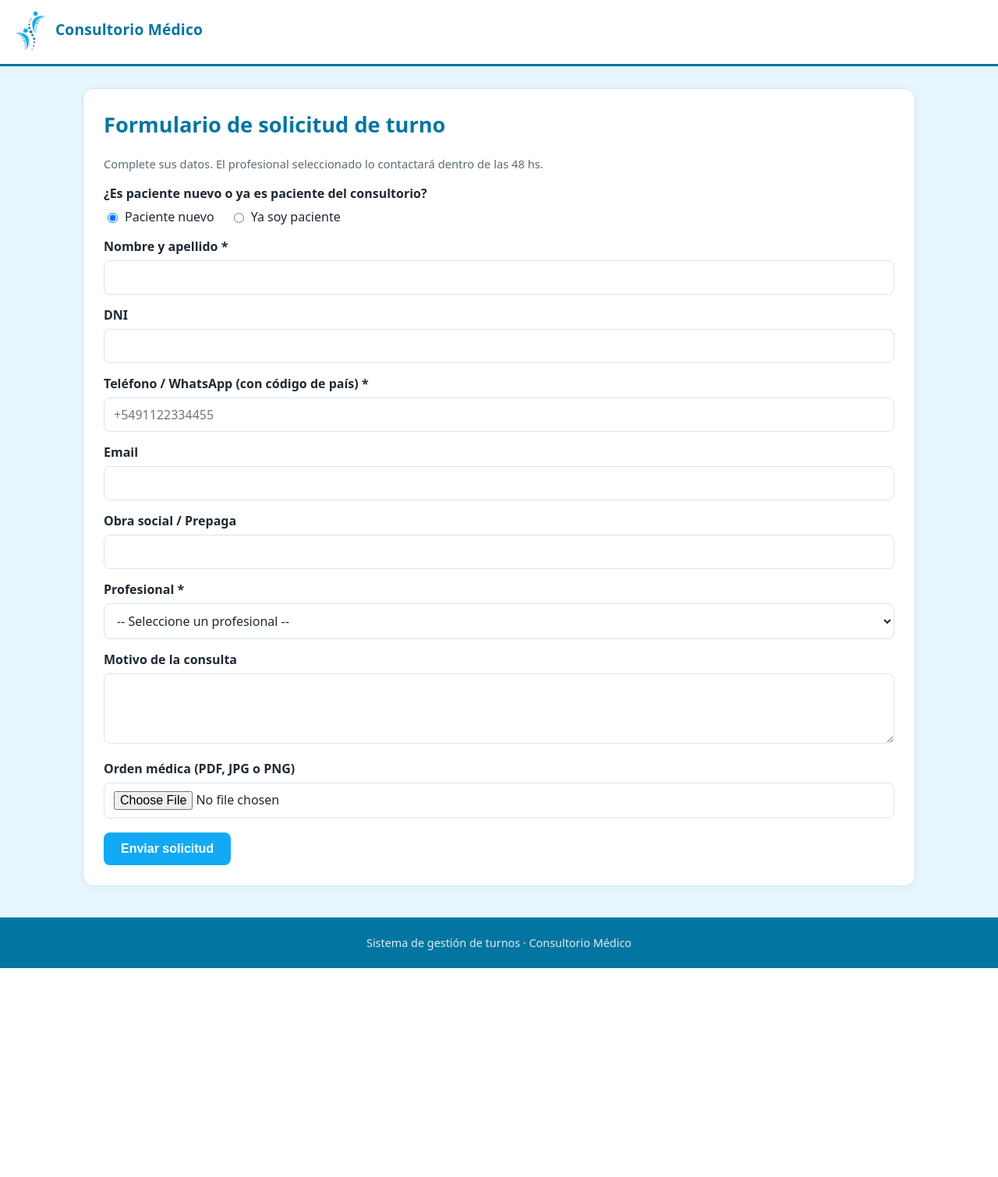
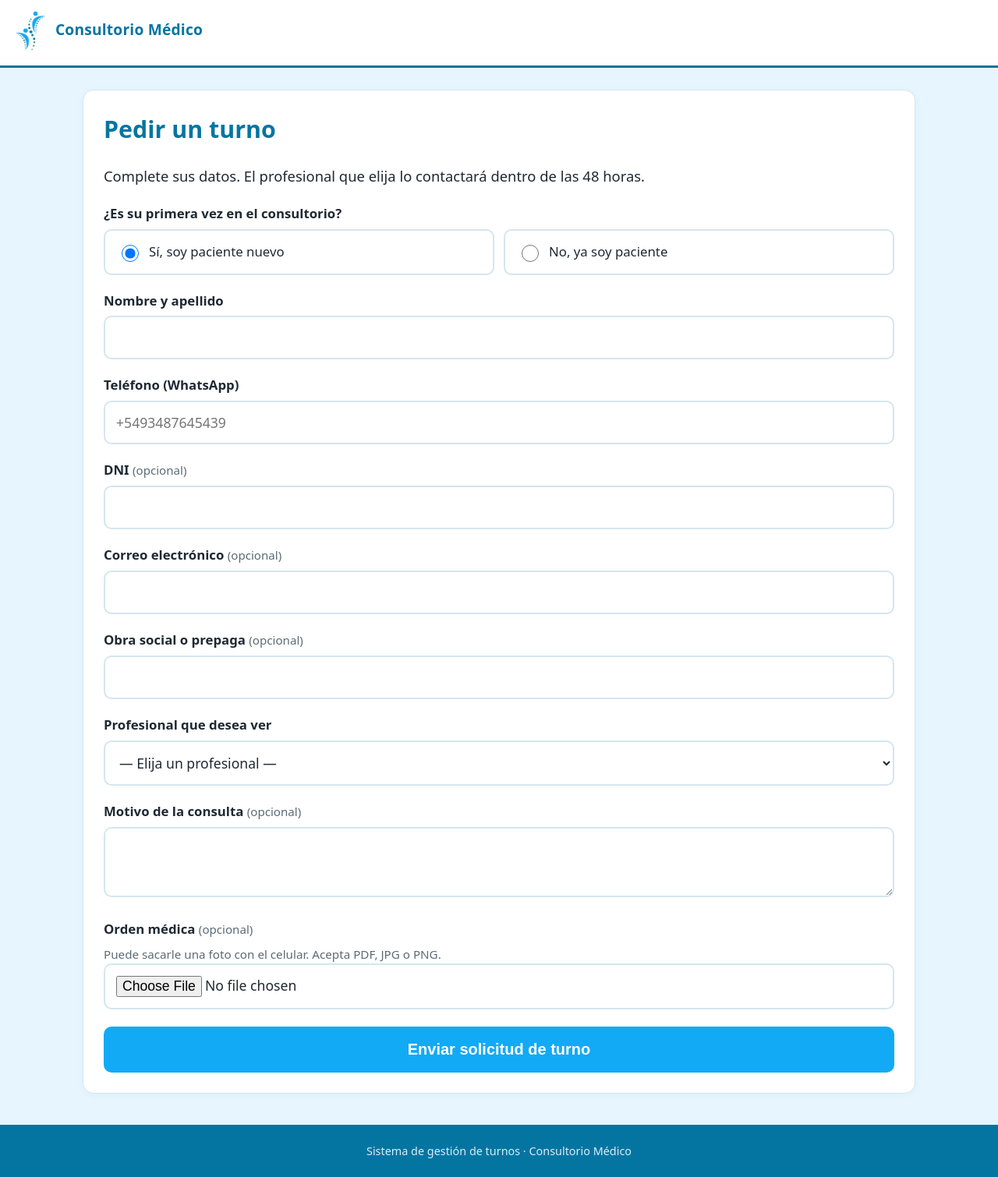
Before and after one commit to naira2800/consultorio, a Node server app: page /formulario in a window 1280 px wide. Shown: the whole page at 78% size. Before the commit the page ends 1242 px from the top, so only its background shows below. Run offline with Node 20, Linux system fonts and the light colour scheme; data that the repository does not hold is empty.

Commit message:
Reconocer pacientes existentes sin login y hacer el formulario accesible
Pacientes existentes sin contrasena (passwordless):
- Nuevo utils/token.js: tokens de acceso cifrados (AES-256-GCM) con vencimiento,
  derivados de APP_SECRET. No exponen datos personales ni se pueden falsificar.
- El mensaje de bienvenida incluye un link con token que representa el telefono
  (ya verificado por WhatsApp). Al abrirlo, la app reconoce al paciente.
- formController: verifica el token (?t=) y precarga los datos; el paciente solo
  confirma y elige profesional. Los nuevos ven el formulario completo.
- El saludo por WhatsApp es personalizado si el paciente ya existe.

Accesibilidad para adultos mayores:
- Tipografia base mayor, campos y botones grandes, mas contraste y espacio.
- Etiquetas claras, campos opcionales marcados, ayudas contextuales, boton
  principal ancho. Telefono del paciente conocido en solo lectura.

Co-Authored-By: Claude Opus 4.8 <noreply@anthropic.com>
Claude-Session: https://claude.ai/code/session_01Bj4D8Y2WuvGCEt5MDUc5H3

```diff
--- a/public/css/style.css
+++ b/public/css/style.css
@@ -20,8 +20,16 @@ body {
   font-family: system-ui, -apple-system, "Segoe UI", Roboto, sans-serif;
   background: var(--bg-tint-light);
   color: var(--text);
-  line-height: 1.5;
+  line-height: 1.6;
+  /* Base grande y legible, pensada para adultos mayores */
+  font-size: 19px;
 }
+
+/* Texto introductorio destacado */
+.lead { font-size: 1.15rem; color: var(--text); }
+/* Ayudas y aclaraciones bajo los campos */
+.hint { font-size: 0.95rem; color: var(--muted); margin: 4px 0 0; }
+.optional { color: var(--muted); font-weight: 400; font-size: 0.9em; }
 
 /* ---- Barra superior ---- */
 .topbar {
@@ -65,12 +73,12 @@ body {
 
 /* ---- Titulos: siempre el azul oscuro ---- */
 h1, h2, h3, h4, h5, h6 { color: var(--brand-dark); }
-h1 { font-size: 1.7rem; margin-top: 0; }
-h2 { font-size: 1.3rem; }
+h1 { font-size: 1.9rem; margin-top: 0; }
+h2 { font-size: 1.4rem; }
 
 a { color: var(--brand-dark); }
 
-label { display: block; font-weight: 600; margin: 14px 0 6px; color: var(--text); }
+label { display: block; font-weight: 700; margin: 20px 0 6px; color: var(--text); font-size: 1.05rem; }
 
 input[type="text"],
 input[type="email"],
@@ -79,10 +87,10 @@ input[type="file"],
 select,
 textarea {
   width: 100%;
-  padding: 10px 12px;
-  border: 1px solid var(--border);
-  border-radius: 8px;
-  font-size: 1rem;
+  padding: 14px 14px;
+  border: 2px solid var(--border);
+  border-radius: 10px;
+  font-size: 1.1rem;
   font-family: inherit;
   background: var(--surface);
   color: var(--text);
@@ -94,8 +102,22 @@ input:focus, select:focus, textarea:focus {
 }
 textarea { min-height: 90px; resize: vertical; }
 
-.radio-group { display: flex; gap: 20px; margin-top: 6px; }
-.radio-group label { display: flex; align-items: center; gap: 6px; font-weight: 500; margin: 0; }
+.radio-group { display: flex; flex-wrap: wrap; gap: 12px; margin-top: 6px; }
+.radio-option {
+  display: flex !important;
+  align-items: center;
+  gap: 10px;
+  font-weight: 500 !important;
+  margin: 0 !important;
+  font-size: 1.05rem !important;
+  padding: 14px 16px;
+  border: 2px solid var(--border);
+  border-radius: 10px;
+  cursor: pointer;
+  flex: 1 1 220px;
+}
+.radio-option:hover { border-color: var(--brand-light); background: var(--bg-tint-light); }
+.radio-group input[type="radio"] { width: 22px; height: 22px; }
 
 /* ---- Botones ---- */
 .btn {
@@ -103,16 +125,18 @@ textarea { min-height: 90px; resize: vertical; }
   background: var(--brand-light);
   color: #fff;
   border: none;
-  padding: 12px 22px;
-  border-radius: 8px;
-  font-size: 1rem;
-  font-weight: 600;
+  padding: 14px 26px;
+  border-radius: 10px;
+  font-size: 1.1rem;
+  font-weight: 700;
   cursor: pointer;
   text-decoration: none;
-  margin-top: 18px;
+  margin-top: 22px;
   transition: background .15s;
 }
 .btn:hover { background: var(--brand-dark); }
+/* Boton grande para acciones principales (mas facil de tocar) */
+.btn-big { display: block; width: 100%; padding: 18px 26px; font-size: 1.25rem; text-align: center; }
 .btn.secondary { background: #fff; color: var(--brand-dark); border: 1px solid var(--brand-dark); }
 .btn.secondary:hover { background: var(--bg-tint-dark); }
 .btn.danger { background: var(--danger); color: #fff; }
--- a/src/config/env.js
+++ b/src/config/env.js
@@ -10,6 +10,10 @@ const env = {
   port: parseInt(process.env.PORT || '3000', 10),
   baseUrl: process.env.APP_BASE_URL || 'http://localhost:3000',
   tz: process.env.TZ || 'America/Argentina/Buenos_Aires',
+
+  // Clave secreta para cifrar/firmar los tokens de acceso passwordless.
+  // IMPORTANTE: en produccion definí un valor propio, largo y aleatorio.
+  appSecret: process.env.APP_SECRET || 'dev-secret-cambialo-en-produccion',
 
   db: {
     host: process.env.DB_HOST || 'localhost',
--- a/src/controllers/formController.js
+++ b/src/controllers/formController.js
@@ -4,18 +4,38 @@ const ProfessionalModel = require('../models/professionalModel');
 const PatientModel = require('../models/patientModel');
 const RequestModel = require('../models/requestModel');
 const notificationService = require('../services/notificationService');
+const token = require('../utils/token');
+
+/**
+ * Reconoce a un paciente a partir del token de acceso passwordless (?t=).
+ * Devuelve el paciente si el token es valido, no vencio y existe en la base;
+ * o { phone } si el telefono esta verificado pero aun no hay registro.
+ */
+async function resolveKnownPatient(req) {
+  const t = req.query.t;
+  if (!t) return null;
+  const data = token.verify(t);
+  if (!data || !data.phone) return null;
+  const patient = await PatientModel.findByPhone(data.phone);
+  return patient || { phone: data.phone };
+}
 
 /**
  * Paso 1/2: muestra el formulario para que el paciente complete sus datos.
  * Pregunta primero si es paciente nuevo o existente, y permite elegir profesional.
- * Acepta ?phone= para precargar el telefono provisto por el webhook de WhatsApp.
+ *
+ * Si llega con un token valido (?t=), reconoce al paciente y precarga sus datos
+ * para que no tenga que volver a escribirlos ni loguearse.
  */
 async function showForm(req, res, next) {
   try {
     const professionals = await ProfessionalModel.findAllActive();
+    const known = await resolveKnownPatient(req);
     res.render('form', {
       professionals,
-      prefillPhone: req.query.phone || '',
+      known,
+      accessToken: req.query.t || '',
+      prefillPhone: (known && known.phone) || req.query.phone || '',
       error: null,
     });
   } catch (err) {
@@ -44,10 +64,13 @@ async function submitForm(req, res, next) {
     const professional = await ProfessionalModel.findById(professional_id);
     if (!full_name || !phone || !professional) {
       const professionals = await ProfessionalModel.findAllActive();
+      const known = phone ? await PatientModel.findByPhone(phone) : null;
       return res.status(400).render('form', {
         professionals,
+        known,
+        accessToken: req.body.access_token || '',
         prefillPhone: phone || '',
-        error: 'Complete nombre, telefono y seleccione un profesional valido.',
+        error: 'Complete su nombre, su teléfono y seleccione un profesional.',
       });
     }
 
--- a/views/form.ejs
+++ b/views/form.ejs
@@ -1,41 +1,71 @@
-<%- include('partials/head', { title: 'Formulario del paciente' }) %>
+<%- include('partials/head', { title: 'Pedir un turno' }) %>
+
+<%
+  // known puede ser: null (paciente nuevo/anonimo), un paciente completo
+  // (tiene full_name) o solo { phone } (telefono verificado sin registro aun).
+  var isKnown = known && known.full_name;
+  var val = function (v) { return v ? String(v) : ''; };
+%>
 
 <div class="card">
-  <h1>Formulario de solicitud de turno</h1>
-  <p class="muted">
-    Complete sus datos. El profesional seleccionado lo contactará dentro de las 48 hs.
-  </p>
+  <% if (isKnown) { %>
+    <h1>Hola, <%= known.full_name %> 👋</h1>
+    <p class="lead">
+      Ya tenemos tus datos. Revisá que estén bien, elegí el profesional y
+      tocá el botón. Es todo.
+    </p>
+  <% } else { %>
+    <h1>Pedir un turno</h1>
+    <p class="lead">
+      Complete sus datos. El profesional que elija lo contactará dentro de las 48 horas.
+    </p>
+  <% } %>
 
   <% if (error) { %>
     <div class="alert error"><%= error %></div>
   <% } %>
 
   <form action="/formulario" method="POST" enctype="multipart/form-data">
-    <label>¿Es paciente nuevo o ya es paciente del consultorio?</label>
-    <div class="radio-group">
-      <label><input type="radio" name="patient_type" value="nuevo" checked /> Paciente nuevo</label>
-      <label><input type="radio" name="patient_type" value="existente" /> Ya soy paciente</label>
-    </div>
+    <input type="hidden" name="access_token" value="<%= typeof accessToken !== 'undefined' ? accessToken : '' %>" />
 
-    <label for="full_name">Nombre y apellido *</label>
-    <input type="text" id="full_name" name="full_name" required />
+    <% if (!isKnown) { %>
+      <label>¿Es su primera vez en el consultorio?</label>
+      <div class="radio-group">
+        <label class="radio-option"><input type="radio" name="patient_type" value="nuevo" checked /> Sí, soy paciente nuevo</label>
+        <label class="radio-option"><input type="radio" name="patient_type" value="existente" /> No, ya soy paciente</label>
+      </div>
+    <% } else { %>
+      <input type="hidden" name="patient_type" value="existente" />
+    <% } %>
 
-    <label for="dni">DNI</label>
-    <input type="text" id="dni" name="dni" />
+    <label for="full_name">Nombre y apellido</label>
+    <input type="text" id="full_name" name="full_name" autocomplete="name"
+           value="<%= val(known && known.full_name) %>" required />
 
-    <label for="phone">Teléfono / WhatsApp (con código de país) *</label>
-    <input type="tel" id="phone" name="phone" placeholder="+5491122334455"
-           value="<%= prefillPhone %>" required />
+    <label for="phone">Teléfono (WhatsApp)</label>
+    <input type="tel" id="phone" name="phone" inputmode="tel" autocomplete="tel"
+           placeholder="+5493487645439"
+           value="<%= val((known && known.phone) || prefillPhone) %>"
+           <%= isKnown ? 'readonly' : '' %> required />
+    <% if (isKnown) { %>
+      <p class="hint">Este es el número desde el que nos escribiste. No hace falta cambiarlo.</p>
+    <% } %>
 
-    <label for="email">Email</label>
-    <input type="email" id="email" name="email" />
+    <label for="dni">DNI <span class="optional">(opcional)</span></label>
+    <input type="text" id="dni" name="dni" inputmode="numeric"
+           value="<%= val(known && known.dni) %>" />
 
-    <label for="health_insurance">Obra social / Prepaga</label>
-    <input type="text" id="health_insurance" name="health_insurance" />
+    <label for="email">Correo electrónico <span class="optional">(opcional)</span></label>
+    <input type="email" id="email" name="email" autocomplete="email"
+           value="<%= val(known && known.email) %>" />
 
-    <label for="professional_id">Profesional *</label>
+    <label for="health_insurance">Obra social o prepaga <span class="optional">(opcional)</span></label>
+    <input type="text" id="health_insurance" name="health_insurance"
+           value="<%= val(known && known.health_insurance) %>" />
+
+    <label for="professional_id">Profesional que desea ver</label>
     <select id="professional_id" name="professional_id" required>
-      <option value="">-- Seleccione un profesional --</option>
+      <option value="">— Elija un profesional —</option>
       <% professionals.forEach(function (p) { %>
         <option value="<%= p.id %>">
           <%= p.full_name %><%= p.specialty ? ' - ' + p.specialty : '' %>
@@ -43,13 +73,14 @@
       <% }); %>
     </select>
 
-    <label for="reason">Motivo de la consulta</label>
+    <label for="reason">Motivo de la consulta <span class="optional">(opcional)</span></label>
     <textarea id="reason" name="reason"></textarea>
 
-    <label for="medical_order">Orden médica (PDF, JPG o PNG)</label>
+    <label for="medical_order">Orden médica <span class="optional">(opcional)</span></label>
+    <p class="hint">Puede sacarle una foto con el celular. Acepta PDF, JPG o PNG.</p>
     <input type="file" id="medical_order" name="medical_order" accept=".pdf,.jpg,.jpeg,.png" />
 
-    <button type="submit" class="btn">Enviar solicitud</button>
+    <button type="submit" class="btn btn-big">Enviar solicitud de turno</button>
   </form>
 </div>
 
```
Also changed, not shown: src/services/notificationService.js (+38 -11 lines), src/utils/token.js (added, +61 -0 lines), 1 other file.
